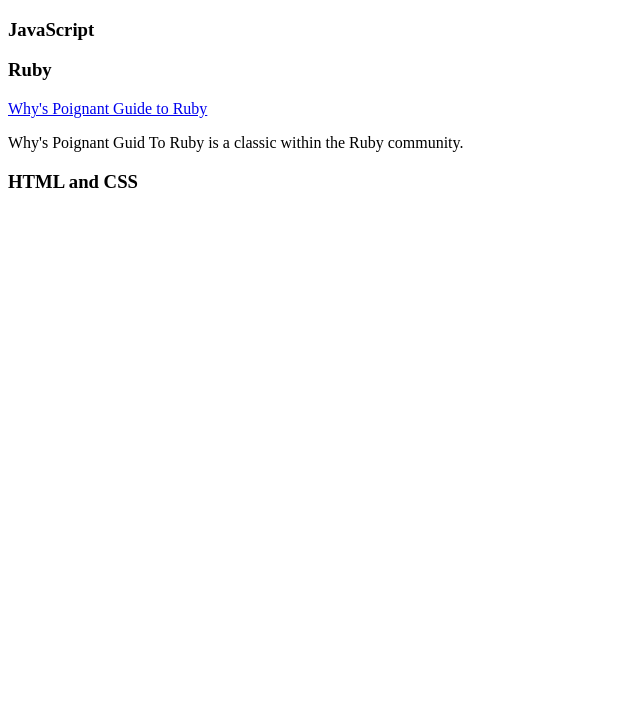
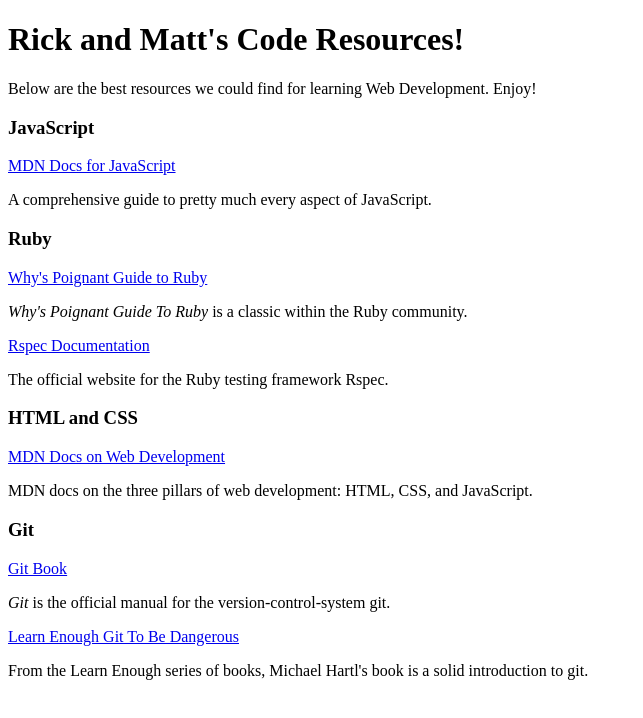
Before and after one commit to allinthemind66/code-resources, a plain HTML site: page index.html in a window 1280 px wide. Shown: the whole page, without its empty margins (0-643 px from the left). Drawn offline with Linux system fonts and the light colour scheme.

Commit message:
add more resources

```diff
--- a/index.html
+++ b/index.html
@@ -5,13 +5,38 @@
     <title>Rick and Matt's code resources!</title>
   </head>
   <body>
+    <h1>Rick and Matt's Code Resources!</h1>
+    <p>Below are the best resources we could find for learning Web Development. Enjoy!</p>
     <h3>JavaScript</h3>
-      <a href="#"></a>
+      <div>
+        <a href="https://developer.mozilla.org/en-US/docs/Web/JavaScript">MDN Docs for JavaScript</a>
+        <p>A comprehensive guide to pretty much every aspect of JavaScript.</p>
+      </div>
+
+
     <h3>Ruby</h3>
+    <div>
+      <a href="http://poignant.guide/book/">Why's Poignant Guide to Ruby</a>
+      <p><i>Why's Poignant Guide To Ruby</i> is a classic within the Ruby community.</p>
+    </div>
+    <div>
+      <a href="http://rspec.info/">Rspec Documentation</a>
+      <p>The official website for the Ruby testing framework Rspec.</p>
+    </div>
+
+    <h3>HTML and CSS</h3>
       <div>
-        <a href="http://poignant.guide/book/">Why's Poignant Guide to Ruby</a>
-        <p>Why's Poignant Guid To Ruby is a classic within the Ruby community.</p>
+        <a href="https://developer.mozilla.org/en-US/docs/Learn">MDN Docs on Web Development</a>
+        <p>MDN docs on the three pillars of web development: HTML, CSS, and JavaScript.</p>
       </div>
-    <h3>HTML and CSS</h3>
+    <h3>Git</h3>
+    <div>
+      <a href="https://git-scm.com/book/en/v2">Git Book</a>
+      <p><i>Git</i> is the official manual for the version-control-system git.</p>
+    </div>
+    <div>
+      <a href="https://www.learnenough.com/git-tutorial">Learn Enough Git To Be Dangerous</a>
+      <p>From the Learn Enough series of books, Michael Hartl's book is a solid introduction to git.</p>
+    </div>
   </body>
 </html>
```
